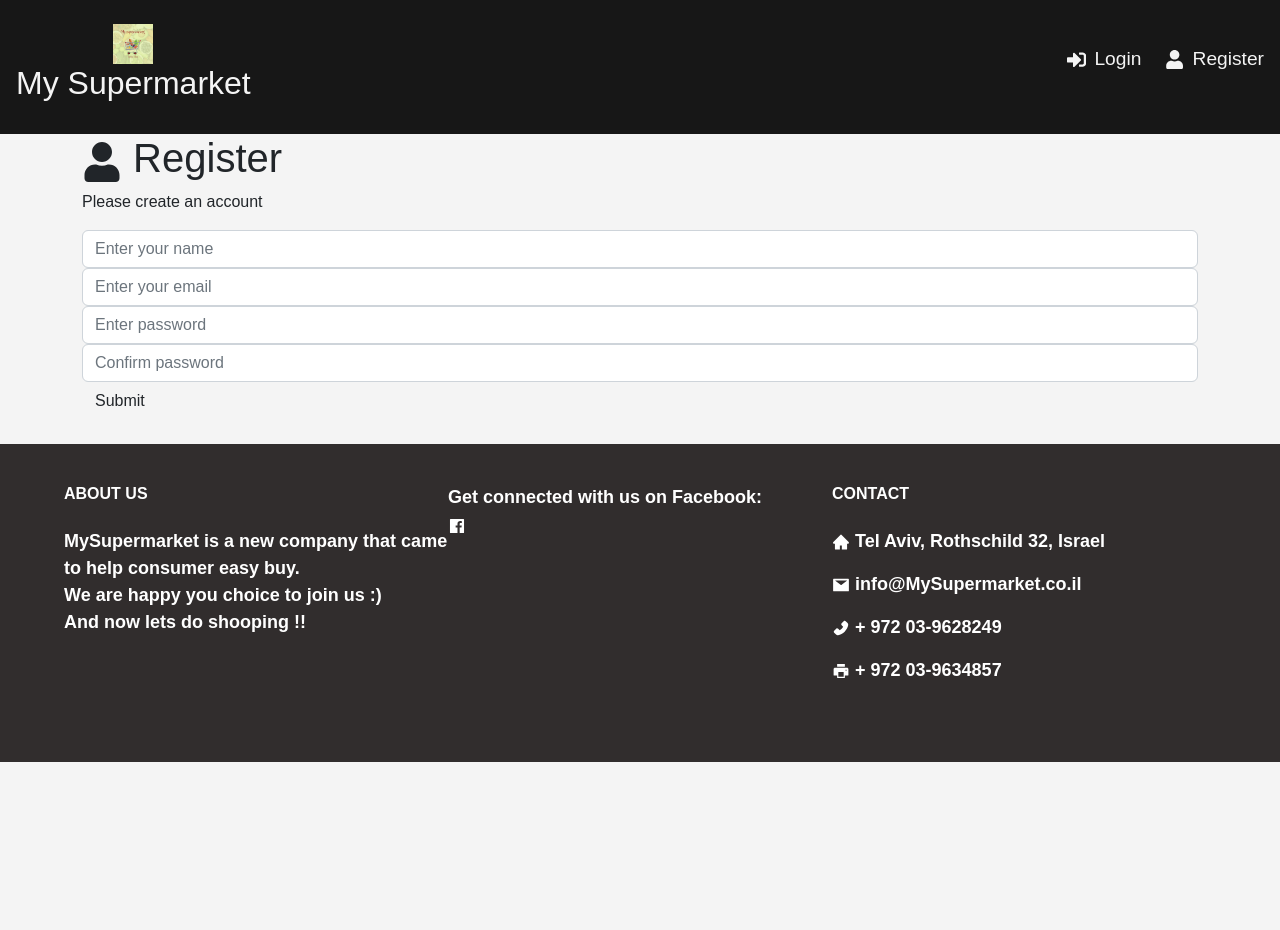
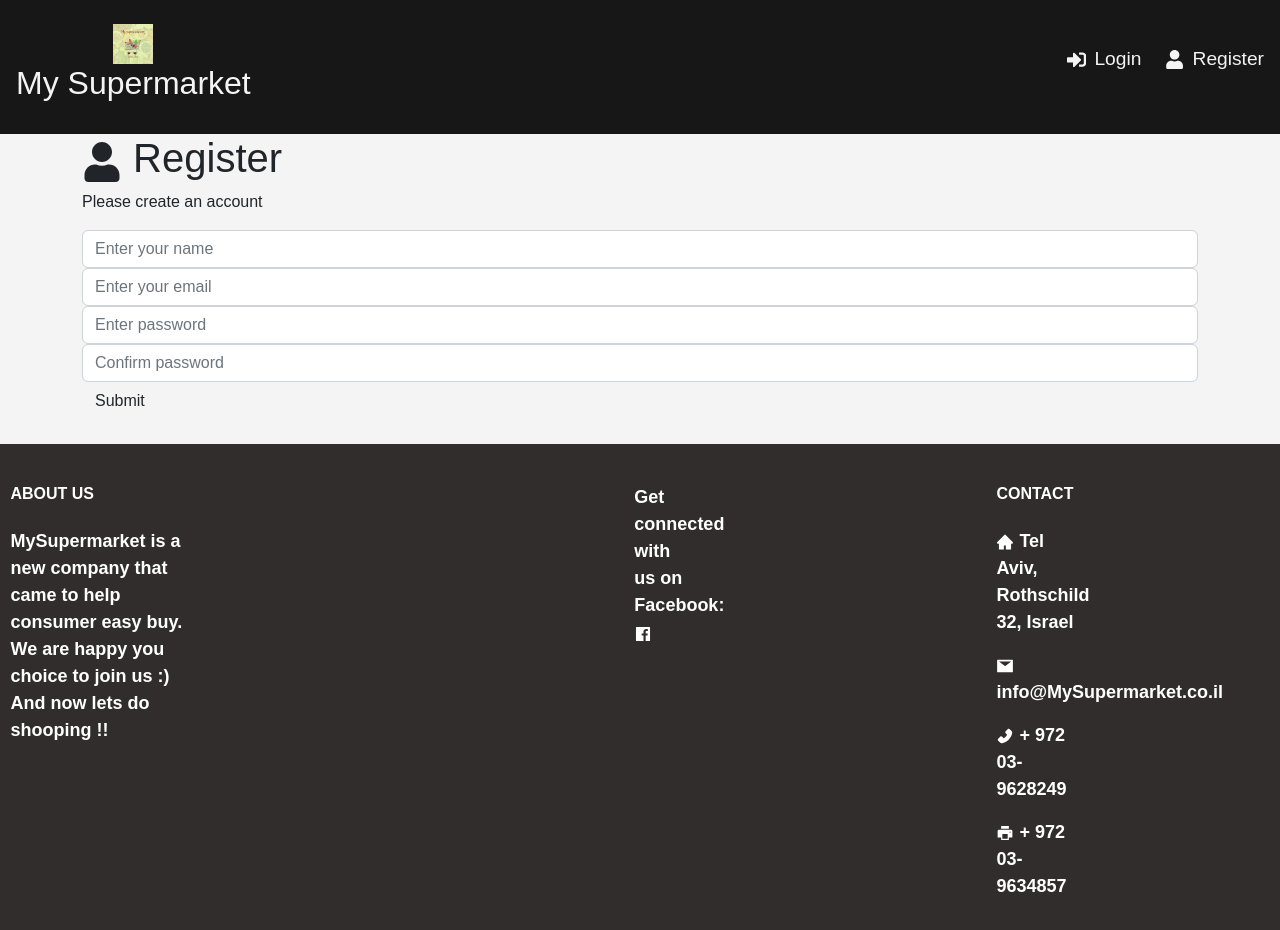
Before and after one commit to meirson1/MySupermarketWeb, a React (Create React App) app in the folder client/: page /register in a window 1280 px wide. Shown: the top 930 px of the page. Before the commit the page ends 800 px from the top, so only its background shows below. Built offline with nearby package versions, Linux system fonts and the light colour scheme.

Commit message:
add multiple column to footer

```diff
--- a/client/src/components/Footer.jsx
+++ b/client/src/components/Footer.jsx
@@ -14,7 +14,9 @@ function Footer() {
       className="footer position-bottom height-50px
     margin-bottom: -50px"
     >
+      <div id="multicol">
       <section className="footer-info">
+        <div>
         <section className="footer-info-left">
           <h6 className="text-uppercase fw-bold mb-4">ABOUT US</h6>
           MySupermarket is a new company that came to help consumer easy buy.
@@ -23,7 +25,9 @@ function Footer() {
           <br />
           And now lets do shooping !!
         </section>
+        </div>
 
+        <div>
         <section className="footer-info-center">
           <div className="me-5 d-none d-lg-block">
             <span>Get connected with us on Facebook:</span>
@@ -36,7 +40,9 @@ function Footer() {
             </a>
           </div>
         </section>
+        </div>
 
+        <div>
         <section className="footer-info-right">
           <h6 className="text-uppercase fw-bold mb-4">Contact</h6>
           <p>
@@ -52,8 +58,10 @@ function Footer() {
             <AiFillPrinter /> + 972 03-9634857
           </p>
         </section>
+        </div>
       </section>
       <hr className="footer-seperator" />
+      </div>
     </section>
   );
 }
--- a/client/src/styles/Footer.css
+++ b/client/src/styles/Footer.css
@@ -8,6 +8,7 @@
   /* height: 200px; */
   background-color: rgb(49, 45, 45);
   color: white;
+
 }
 
 .footer-social-media {
@@ -27,6 +28,9 @@
   display: flex;
   justify-content: center;
   padding-block-start: 40px;
+
+
+  column-count: 3;
 }
 
 .footer-info-left, .footer-info-center, .footer-info-right {
@@ -73,3 +77,8 @@
   font-size: large;
   margin: 0px 20px;
 }
+
+#multicol{
+  column-count: 3;
+  column-width: 7091px;
+}
```
